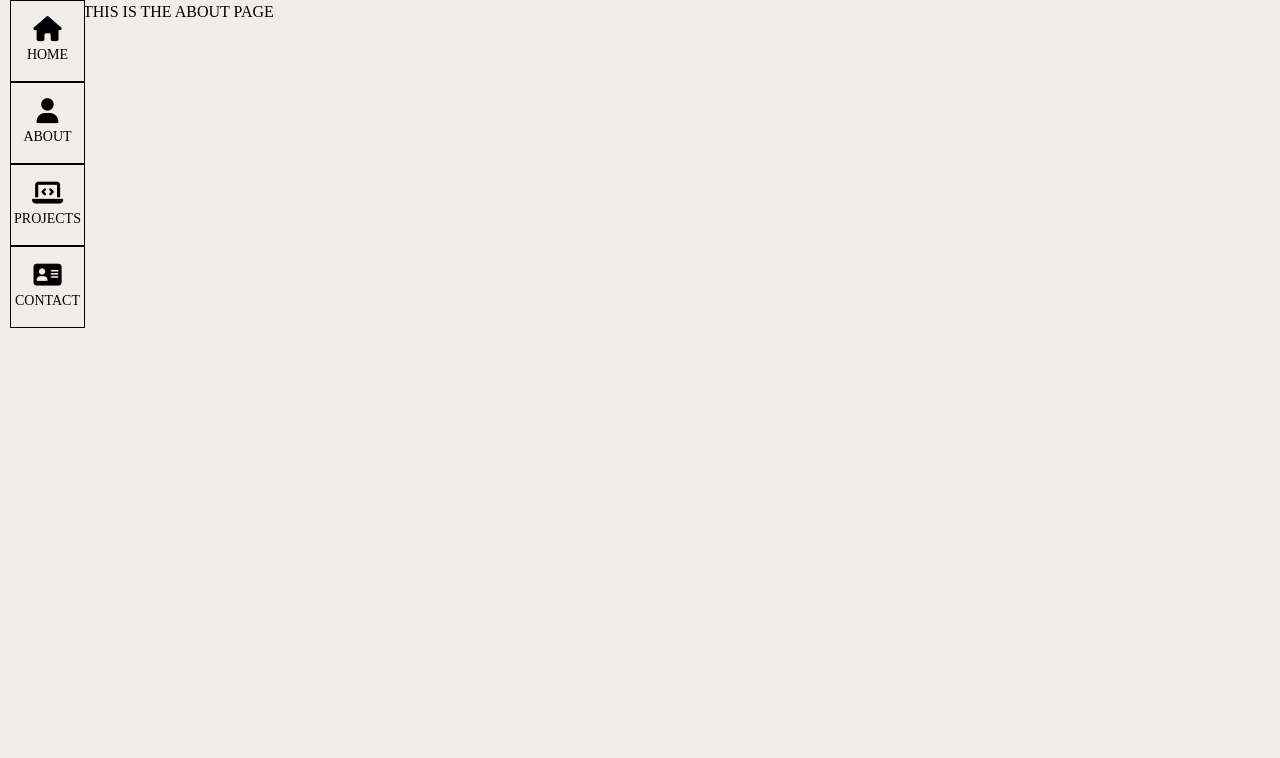
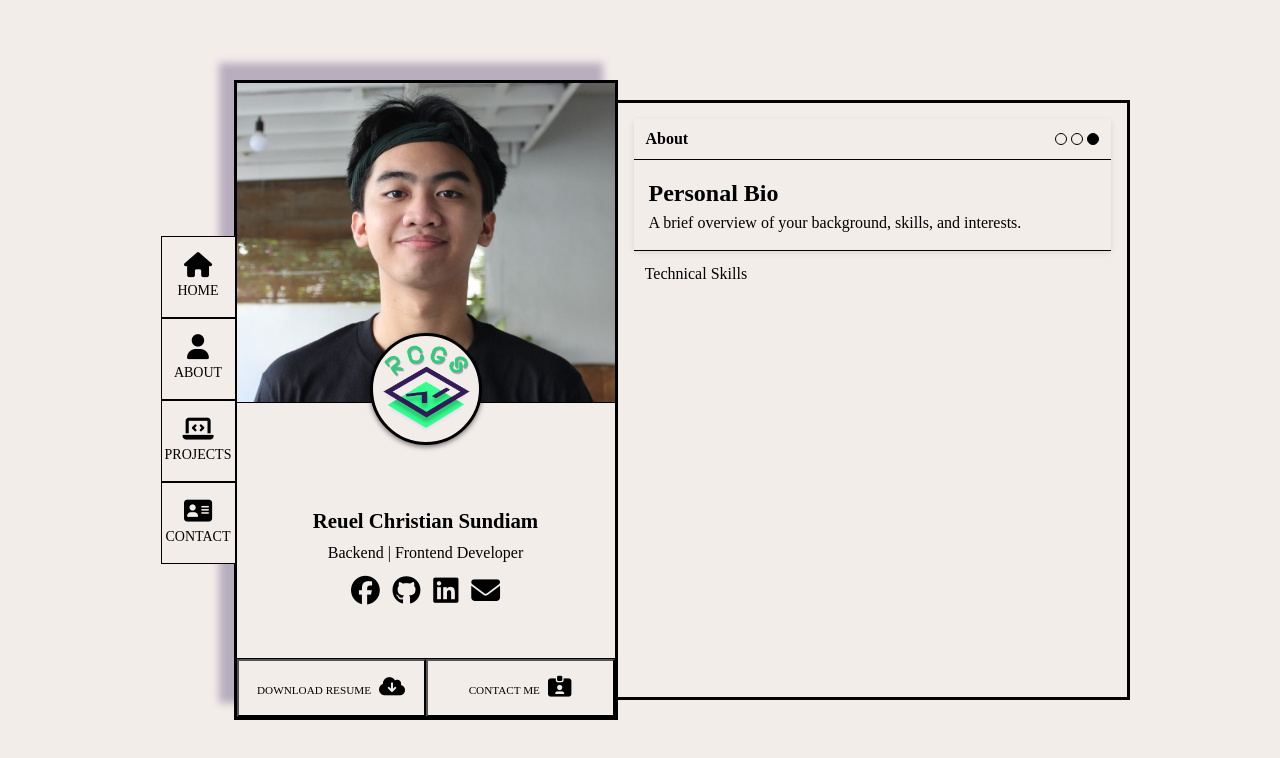
Before and after one commit to ru-wel/portfolio-wdfol, a React (Vite) app: page /about in a window 1280 px wide. Shown: the top 758 px of the page. Built offline with nearby package versions, Linux system fonts and the light colour scheme.

Commit message:
emailjs configured on contact page

```diff
--- a/package.json
+++ b/package.json
@@ -10,6 +10,8 @@
     "preview": "vite preview"
   },
   "dependencies": {
+    "@emailjs/browser": "^4.4.1",
+    "dotenv": "^16.4.7",
     "react": "^18.3.1",
     "react-dom": "^18.3.1",
     "react-router-dom": "^7.1.3",
--- a/src/pages/About.jsx
+++ b/src/pages/About.jsx
@@ -1,12 +1,68 @@
+import { Link } from 'react-router-dom';
 import Nav from './Nav';
 
+import "../assets/styles/home.scss";
+
 const About = () => {
-    return(
-      <>
+  return(
+    <div className='container'>
       <Nav />
-      <p>THIS IS THE ABOUT PAGE</p>
-      </>
-    );
+      <div className="profile-card">
+        <img src="images/rcgs.jpg" alt="Profile" className="profile-image" width={'485px'} height={'350px'}/>
+
+        <div className="logo-badge">
+          <Link to={"/"}>
+            <img src="images/wel-logo-final.png" alt="RCGS Logo" width={'100px'} height={'100px'}/>
+          </Link>
+        </div>
+
+        <h1 className="profile-name">Reuel Christian Sundiam</h1>
+        <p className="profile-title">Backend | Frontend Developer</p>
+
+        <div className="social-links">
+          <a href="https://www.facebook.com/reuelchristian.sundiam" target='_blank' className="social-icon"><i className="fab fa-facebook"></i></a>
+          <a href="https://github.com/ru-wel" target='_blank' className="social-icon"><i className="fab fa-github"></i></a>
+          <a href="https://www.linkedin.com/in/reuel-christian-sundiam" target='_blank' className="social-icon"><i className="fab fa-linkedin"></i></a>
+          <a href="mailto:reuelchristian.sundiam04@gmail.com" target='_blank' className="social-icon"><i className="fas fa-envelope"></i></a>
+        </div>
+
+        <div className="button-container">
+          <button className="profile-button">
+            <a href="RCGS-PORTFOLIO.pdf" download>Download Resume</a>
+            <i className="fa-solid fa-cloud-arrow-down"></i>
+          </button>
+          <button className="profile-button">
+            <Link to={"/contact"}>
+              Contact Me
+            </Link>
+            <i className="fa-solid fa-id-card-clip"></i>
+          </button>
+        </div>
+      </div>
+
+      <div className="home-card">
+
+        <div className="window">
+            <div className="window-header">
+                <h1 className="window-title">About</h1>
+                <div className="window-controls">
+                    <div className="control-dot"></div>
+                    <div className="control-dot"></div>
+                    <div className="control-dot"></div>
+                </div>
+            </div>
+            <div className="window-content">
+              <h2>Personal Bio</h2>
+              <p>A brief overview of your background, skills, and interests.</p>
+            </div>
+        </div>
+
+        <div className="projects">
+          <h2>Technical Skills</h2>
+        </div>
+      </div>
+    </div>
+  );
 }
 
 export default About;
--- a/src/pages/Contact.jsx
+++ b/src/pages/Contact.jsx
@@ -1,10 +1,43 @@
+import { useRef } from 'react';
+import emailjs from '@emailjs/browser';
+
 import Nav from "./Nav";
 
 const Contact = () => {
+  const form = useRef();
+
+  const sendEmail = (e) => {
+    e.preventDefault();
+    emailjs
+      .sendForm(import.meta.env.VITE_EMAILJS_SERVICE_ID, import.meta.env.VITE_EMAILJS_TEMPLATE_ID, form.current, {
+        publicKey: import.meta.env.VITE_EMAILJS_PUBLIC_KEY,
+      })
+      .then(
+        () => {
+          alert('Email sent succesfully!')
+          console.log('SUCCESS!');
+          form.current.reset();
+        },
+        (error) => {
+          alert('An error has occured')
+          console.log('FAILED...', error.text);
+        },
+      );
+  };
+
   return(
     <>
       <Nav />
       <p>THIS IS THE CONTACT PAGE</p>
+      <form ref={form} onSubmit={sendEmail}>
+        <label>Name</label>
+        <input type="text" name="name" required/>
+        <label>Email</label>
+        <input type="email" name="email" required/>
+        <label>Message</label>
+        <textarea name="message" rows={'5'} required/>
+        <input type="submit" value="Send" />
+      </form>
     </>
   );
 }
```
Also changed, not shown: 2 other files (tests, documents, lock files or other folders). Lines whose indentation alone changed are shown as unchanged.
